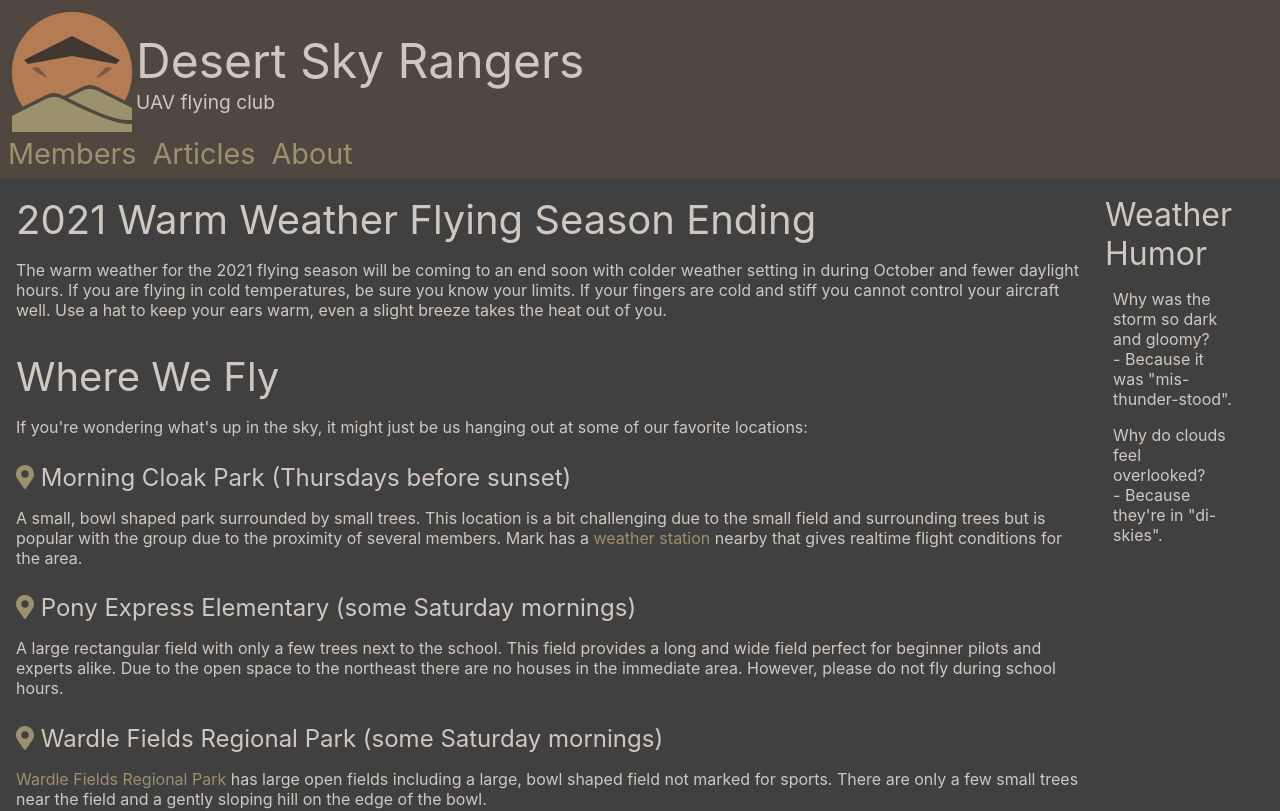
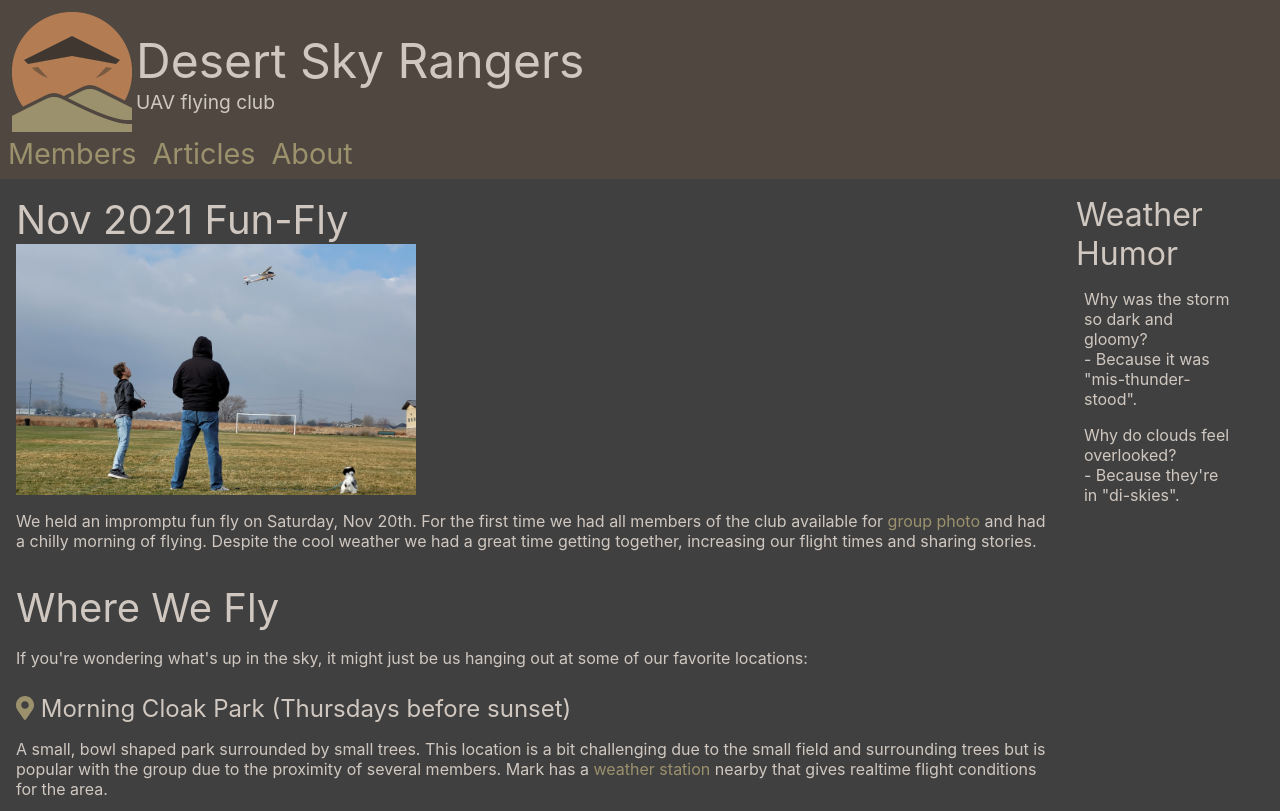
Before and after one commit to desertskyrangers/www.desertskyrangers.org, a React (Create React App) app: page / in a window 1280 px wide. Shown: the top 811 px of the page. Built offline with nearby package versions, Linux system fonts and the light colour scheme.

Commit message:
Fun fly 2021-11

```diff
--- a/src/About.js
+++ b/src/About.js
@@ -7,6 +7,8 @@ export default class About extends React.Component {
 			<div className='content'>
 
 				<h1>About Us</h1>
+
+				<img className='photo' src='/photos/dsr-club-2021-11-20.jpg' alt='DSR Club'/>
 
 				<p>
 					Founded in 2021, the Desert Sky Rangers is a group of radio control aviation
--- a/src/App.css
+++ b/src/App.css
@@ -177,6 +177,11 @@ h6 {
 	background: var(--primary-black);
 }
 
+.content .photo {
+	max-width: 400px;
+	max-height: 300px;
+}
+
 .row {
 	align-self: stretch;
 
--- a/src/Home.js
+++ b/src/Home.js
@@ -13,14 +13,13 @@ export default class Home extends React.Component {
                     </div>
                     <div className="column">
 
-						<h2>2021 Warm Weather Flying Season Ending</h2>
+                        <h2>Nov 2021 Fun-Fly</h2>
+                        <img className='photo' src='/photos/dsr-funfly-2021-11-20.jpg' alt='DRS Fun Fly'/>
                         <p>
-							The warm weather for the 2021 flying season will be coming to an
-							end soon with colder weather setting in during October and fewer
-							daylight hours. If you are flying in cold temperatures, be sure
-							you know your limits. If your fingers are cold and stiff you
-							cannot control your aircraft well. Use a hat to keep your ears
-							warm, even a slight breeze takes the heat out of you.
+                            We held an impromptu fun fly on Saturday, Nov 20th. For the first time we had all members
+                            of the club available for <a href='/about'>group photo</a> and had a chilly morning of
+							flying. Despite the cool weather we had a great time getting together, increasing our flight
+							times and sharing stories.
                         </p>
 
                         <h2>Where We Fly</h2>
@@ -28,7 +27,8 @@ export default class Home extends React.Component {
                             If you're wondering what's up in the sky, it might just be us hanging
                             out at some of our favorite locations:
                         </p>
-						<h5><a href="https://goo.gl/maps/i3NkAMGppHkqknxw6"><FontAwesomeIcon icon={faMapMarkerAlt}/></a> Morning Cloak Park (Thursdays before sunset)</h5>
+                        <h5><a href="https://goo.gl/maps/i3NkAMGppHkqknxw6"><FontAwesomeIcon
+                            icon={faMapMarkerAlt}/></a> Morning Cloak Park (Thursdays before sunset)</h5>
                         <p>
                             A small, bowl shaped park surrounded by small trees. This location
                             is a bit challenging due to the small field and surrounding trees
@@ -37,16 +37,19 @@ export default class Home extends React.Component {
                             station</a> nearby that gives realtime flight conditions for the
                             area.
                         </p>
-						<h5><a href="https://goo.gl/maps/oLuZKi1qZzowQPj58"><FontAwesomeIcon icon={faMapMarkerAlt}/></a> Pony Express Elementary (some Saturday mornings)</h5>
+                        <h5><a href="https://goo.gl/maps/oLuZKi1qZzowQPj58"><FontAwesomeIcon
+                            icon={faMapMarkerAlt}/></a> Pony Express Elementary (some Saturday mornings)</h5>
                         <p>
                             A large rectangular field with only a few trees next to the school. This
                             field provides a long and wide field perfect for beginner pilots and
                             experts alike. Due to the open space to the northeast there are no houses
                             in the immediate area. However, please do not fly during school hours.
                         </p>
-						<h5><a href="https://goo.gl/maps/WfuVVZqe4Qv32PX27"><FontAwesomeIcon icon={faMapMarkerAlt}/></a> Wardle Fields Regional Park (some Saturday mornings)</h5>
+                        <h5><a href="https://goo.gl/maps/WfuVVZqe4Qv32PX27"><FontAwesomeIcon
+                            icon={faMapMarkerAlt}/></a> Wardle Fields Regional Park (some Saturday mornings)</h5>
                         <p>
-							<a href='https://slco.org/parks/wardle-fields-regional-park/'>Wardle Fields Regional Park</a> has
+                            <a href='https://slco.org/parks/wardle-fields-regional-park/'>Wardle Fields Regional
+                                Park</a> has
                             large open fields including a large, bowl shaped field not marked for
                             sports. There are only a few small trees near the field and a gently
                             sloping hill on the edge of the bowl.
```
Also changed, not shown: public/photos/dsr-club-2021-11-20.jpg (added), public/photos/dsr-funfly-2021-11-20.jpg (added). Lines whose indentation alone changed are shown as unchanged.
